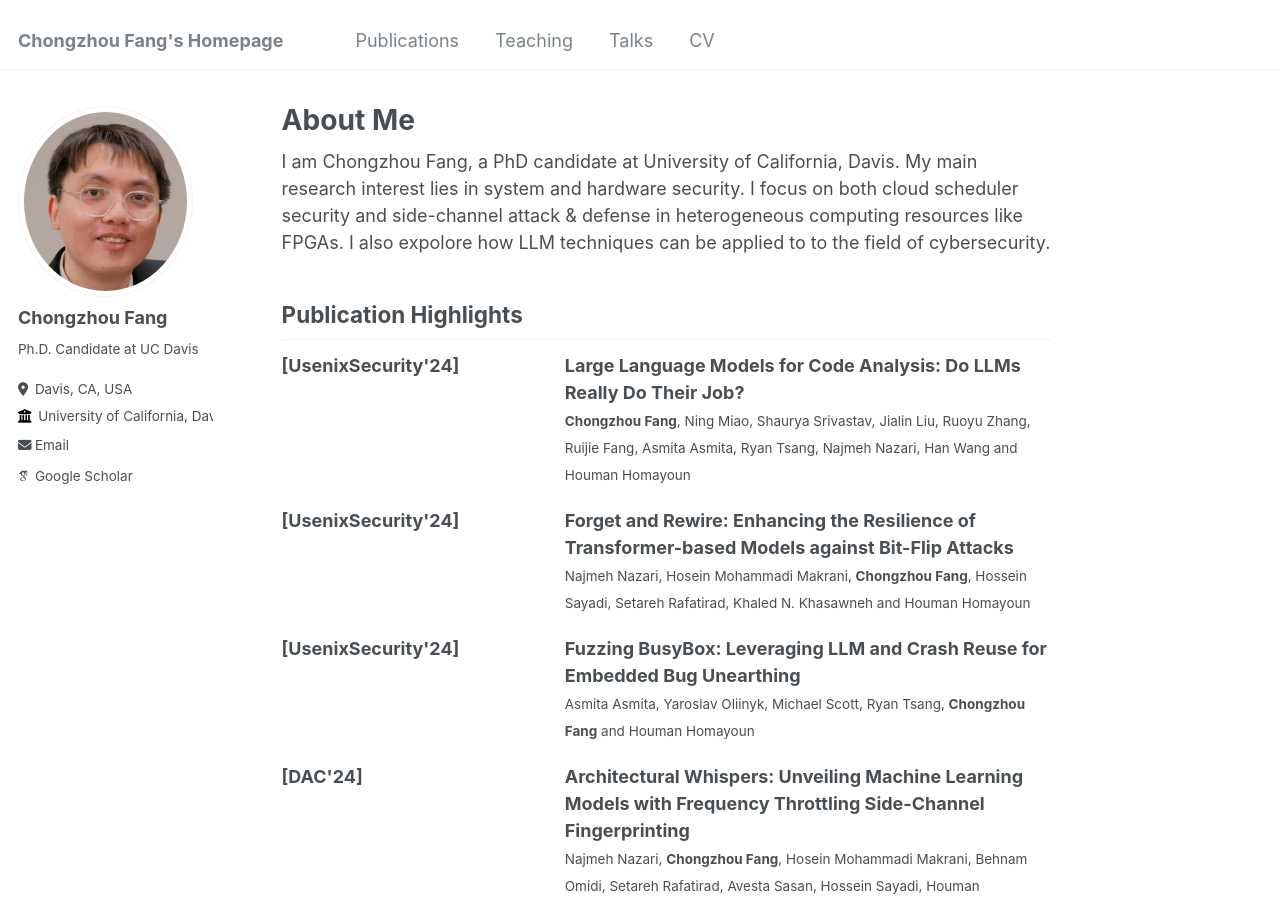
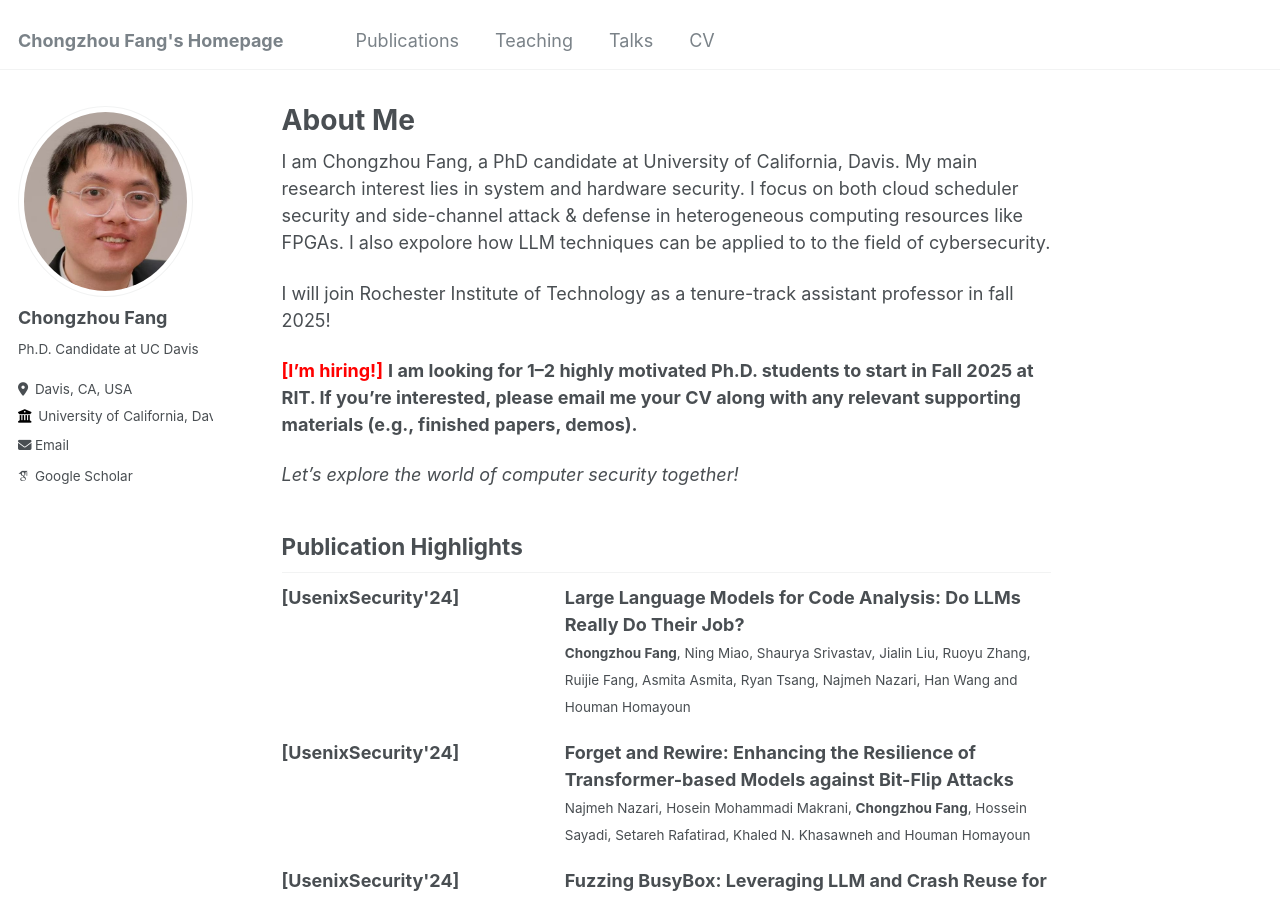
Before and after one commit to ChongzhouFang/ChongzhouFang.github.io, a Jekyll site: the page built from _pages/about.md, in a window 1280 px wide and 900 px high. Built offline with Jekyll 4.4.1, drawn with Linux system fonts in a browser that asks for light colours; some web fonts are replaced; some of the changed text lies outside the part shown.

Commit message:
update titlepage

```diff
--- a/_pages/about.md
+++ b/_pages/about.md
@@ -9,11 +9,11 @@
 
 I am Chongzhou Fang, a PhD candidate at University of California, Davis. My main research interest lies in system and hardware security. I focus on both cloud scheduler security and side-channel attack &amp; defense in heterogeneous computing resources like FPGAs. I also expolore how LLM techniques can be applied to to the field of cybersecurity.
 
-<!-- I will join Rochester Institute of Technology as a tenure-track assistant professor in fall 2025!
+I will join Rochester Institute of Technology as a tenure-track assistant professor in fall 2025!
 
 <span style="color: red;"><strong>[I'm hiring!]</strong></span> <b>I am looking for 1–2 highly motivated Ph.D. students to start in Fall 2025 at RIT. If you’re interested, please email me your CV along with any relevant supporting materials (e.g., finished papers, demos).</b>
 
-<p><i>Let’s explore the world of computer security together!</i></p> -->
+<p><i>Let’s explore the world of computer security together!</i></p>
 
 ## Publication Highlights
 <div style="display: flex; justify-content: space-between; gap: 40px; align-items: flex-start; margin-bottom: 20px;">
@@ -106,7 +106,7 @@
 
 ## News
 - Mar. 2025: I will serve on the TPC for NDSS'26.
-<!-- - Mar. 2025: I will join Rochester Institute of Technology as an Assistant Professor this fall. -->
+- Mar. 2025: I will join Rochester Institute of Technology as an Assistant Professor this fall.
 - Nov. 2024: [Our FPGA attack paper](https://dl.acm.org/doi/10.1145/3576915.3616606) was selected as the Runner-Up for the Technical Impact Award during the CSAW '24 Applied Research Competition.
 - Oct. 2024: [Our FPGA attack paper](https://dl.acm.org/doi/10.1145/3576915.3616606) was selected as a finalist in the CSAW '24 Applied Research Competition (15 out of 194 submissions).
 - Aug. 2024: I presented our [evaluation for LLM for code analysis](https://chongzhoufang.github.io/files/security2024slides.pdf) at Usenix Security'24 in Philadelphia.
```
